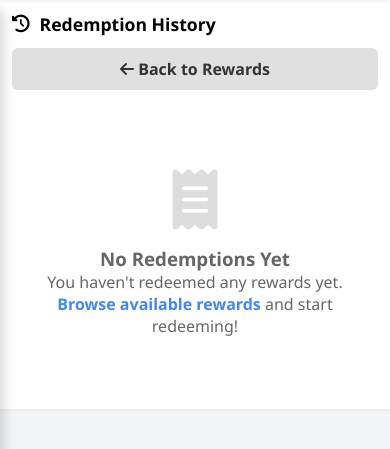
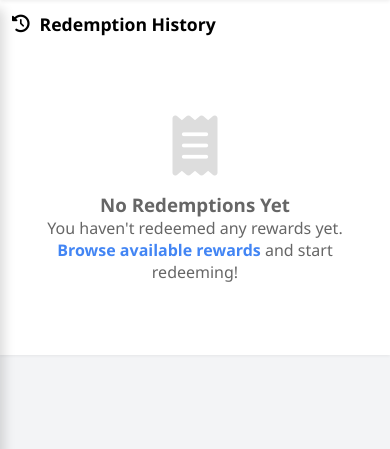
Before and after one commit to capstoneproj2025-afk/SMC_EcoDrop, a Django app: template templates/core/redemption_history.html in a window 390 px wide. Shown: the part 48-497 px from the top of the page. Run offline with Django 4.2, Linux system fonts and the light colour scheme; the template is opened without the code that fills it, so the values that code supplies are empty.

Commit message:
Add Redemption History to all user sidebars and remove back button

```diff
--- a/templates/core/dashboard.html
+++ b/templates/core/dashboard.html
@@ -10,6 +10,7 @@
         <li><a href="{% url 'dashboard' %}" class="active">Dashboard</a></li>
         <li><a href="{% url 'student_profile' %}">Profile</a></li>
         <li><a href="{% url 'rewards' %}">Rewards</a></li>
+        <li><a href="{% url 'redemption_history' %}">Redemption History</a></li>
     </ul>
 </div>
 {% endblock %}
--- a/templates/core/redemption_history.html
+++ b/templates/core/redemption_history.html
@@ -15,10 +15,8 @@
 
 {% block extra_styles %}
 <style>
-.history-header { display: flex; align-items: center; justify-content: space-between; margin-bottom: 20px; }
+.history-header { display: flex; align-items: center; margin-bottom: 20px; }
 .history-title { display: flex; align-items: center; gap: 10px; font-size: 1.3rem; font-weight: 700; }
-.back-btn { padding: 10px 20px; background: #e0e0e0; color: #333; border-radius: 6px; text-decoration: none; font-weight: 600; transition: all 0.2s; }
-.back-btn:hover { background: #d0d0d0; }
 .redemptions-list { display: flex; flex-direction: column; gap: 16px; }
 .redemption-card { background: white; border-radius: 12px; padding: 20px; box-shadow: 0 2px 8px rgba(0,0,0,0.08); display: flex; gap: 20px; align-items: center; transition: transform 0.2s; }
 .redemption-card:hover { transform: translateY(-2px); box-shadow: 0 4px 12px rgba(0,0,0,0.12); }
@@ -81,8 +79,6 @@
 
 /* Responsive Styles */
 @media (max-width: 768px) {
-    .history-header { flex-direction: column; align-items: flex-start; gap: 12px; }
-    .back-btn { width: 100%; text-align: center; }
     .redemption-card { flex-direction: column; text-align: center; }
     .reward-icon-box { width: 60px; height: 60px; font-size: 30px; margin: 0 auto; }
     .redemption-meta { justify-content: center; }
@@ -106,9 +102,6 @@
         <div class="history-title">
             <i class="fas fa-history"></i> Redemption History
         </div>
-        <a href="{% url 'rewards' %}" class="back-btn">
-            <i class="fas fa-arrow-left"></i> Back to Rewards
-        </a>
     </div>
 
     {% if redemptions %}
--- a/templates/core/student_profile.html
+++ b/templates/core/student_profile.html
@@ -9,6 +9,7 @@
         <li><a href="{% url 'dashboard' %}">Dashboard</a></li>
         <li><a href="{% url 'student_profile' %}" class="active">Profile</a></li>
         <li><a href="{% url 'rewards' %}">Rewards</a></li>
+        <li><a href="{% url 'redemption_history' %}">Redemption History</a></li>
     </ul>
 </div>
 {% endblock %}
--- a/templates/core/teacher_dashboard.html
+++ b/templates/core/teacher_dashboard.html
@@ -8,6 +8,7 @@
         <li><a href="{% url 'teacher_dashboard' %}" class="active">Dashboard</a></li>
         <li><a href="{% url 'teacher_profile' %}">Profile</a></li>
         <li><a href="{% url 'rewards' %}">Rewards</a></li>
+        <li><a href="{% url 'redemption_history' %}">Redemption History</a></li>
     </ul>
 </div>
 {% endblock %}
--- a/templates/core/teacher_profile.html
+++ b/templates/core/teacher_profile.html
@@ -9,6 +9,7 @@
         <li><a href="{% url 'teacher_dashboard' %}">Dashboard</a></li>
         <li><a href="{% url 'teacher_profile' %}" class="active">Profile</a></li>
         <li><a href="{% url 'rewards' %}">Rewards</a></li>
+        <li><a href="{% url 'redemption_history' %}">Redemption History</a></li>
     </ul>
 </div>
 {% endblock %}
```
